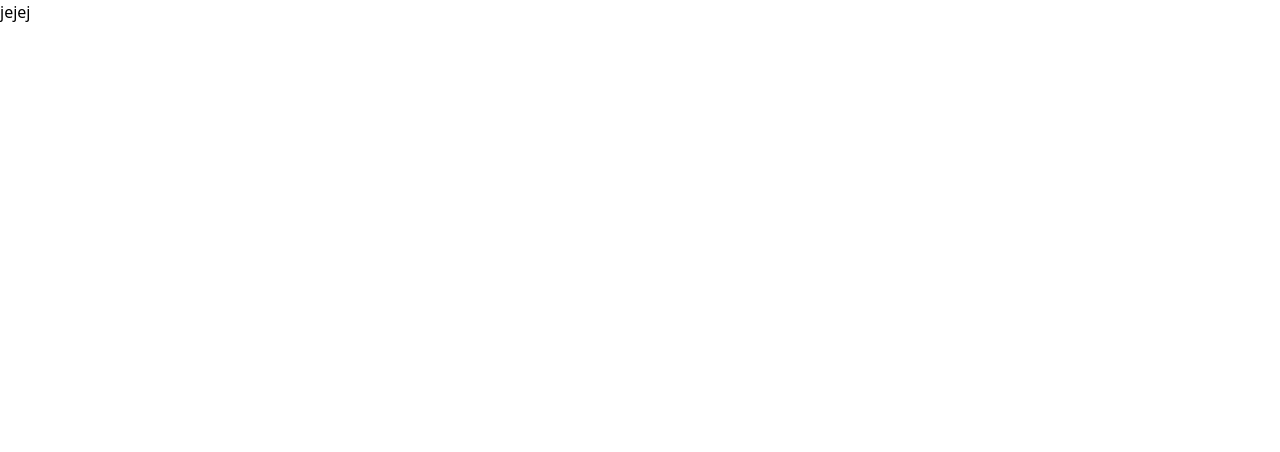
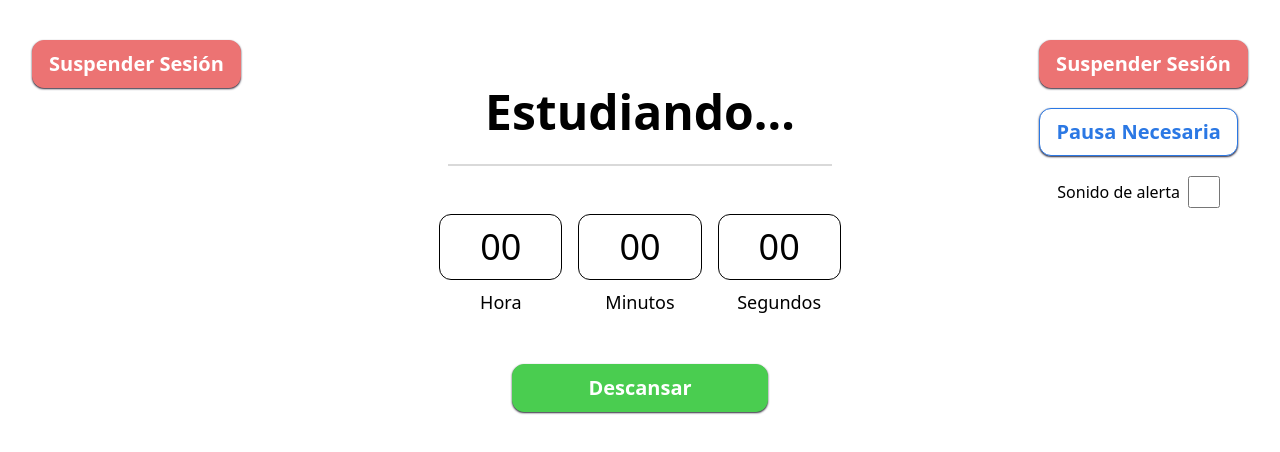
Before and after one commit to David-A-Moreno/Lawatty, a Next.js app: page /StudyPanel in a window 1280 px wide. Shown: the top 452 px of the page. Built offline with nearby package versions, Linux system fonts and the light colour scheme.

Commit message:
implementacion panel de estudio

```diff
--- a/src/app/SetTime/page.jsx
+++ b/src/app/SetTime/page.jsx
@@ -2,7 +2,7 @@
 import ButtonBack from "../components/buttonBack";
 import { useRouter } from 'next/navigation';
 import { useDispatch, useSelector } from "react-redux";
-import { setLastInterface } from "../features/answers/answersSlice";
+import { setLastInterface, setSessionTime } from "../features/answers/answersSlice";
 
 export default function Time() {
 
@@ -30,14 +30,14 @@
       <section className="flex flex-col items-center ">
         <h1 className="mt-15 mb-7 font-bold w-auto text-5xl">¿Cuánto tiempo vas a estudiar?</h1>
         <div className="w-96 mb-12 h-px border border-t border-solid border-gray-line p-0 mx-auto"></div>
-        <select className="mt-5 mb-10 bg-white focus:outline-none text-sky-blue font-bold py-2 px-4 rounded-xl text-xl border w-80 border-blue-text-button h-12 shadow-sm shadow-purple-text">
+        <select className="mt-5 mb-10 bg-white focus:outline-none text-sky-blue font-bold py-2 px-4 rounded-xl text-xl border w-80 border-blue-text-button h-12 shadow-sm shadow-purple-text" onChange={e => dispatch(setSessionTime(+e.target.value))}>
           <option value="1">1 hora</option>
           <option value="2">2 horas</option>
           <option value="3">3 horas</option>
           <option value="4">4 horas</option>
           <option value="5">5 horas</option>
         </select>
-        <ButtonBack texto='Continuar' onClick={console.log('jeje')} />
+        <ButtonBack texto='Continuar' onClick={()=> {router.push('/StudyPanel')}} />
       </section>
     </>
   );
--- a/src/app/StudyPanel/page.jsx
+++ b/src/app/StudyPanel/page.jsx
@@ -1,8 +1,64 @@
 'use client';
+import ButtonBack from "../components/buttonBack";
+import { useRouter } from 'next/navigation';
+import { useDispatch, useSelector } from "react-redux";
+import { setLastInterface, setSessionTime } from "../features/answers/answersSlice";
+import { useState } from 'react';
+import Button from "../components/button";
 
-export default function Time({timeSystem}) {
+export default function Time({ timeSystem }) {
+
+    const [checked, setChecked] = useState(false);
+
+    function handleChange() {
+        setChecked(!checked);
+    }
 
     return (
-        <h1>jejej</h1>
+        <>
+            <div className="flex justify-between mt-10">
+                <button onClick={console.log('jeje')} className=" bg-suspend-session-button-color hover:bg-hover-suspend-session-color active:bg-click-suspend-session-color text-white font-bold py-2 px-4 rounded-xl w-46 text-xl border  border-suspend-session-button-color ml-8 h-12 shadow-sm shadow-purple-text">
+                    Suspender Sesión
+                </button>
+                <div className=" flex flex-col items-center gap-10">
+                    <button onClick={console.log('jeje')} className=" bg-suspend-session-button-color hover:bg-hover-suspend-session-color active:bg-click-suspend-session-color text-white font-bold py-2 px-4 rounded-xl w-46 text-xl border  border-suspend-session-button-color h-12 mr-8  shadow-sm shadow-purple-text">
+                        Suspender Sesión
+                    </button>
+
+                </div>
+            </div>
+
+            <div className="flex">
+                <div className="w-2/6 "/>
+                <section className="flex flex-col items-center w-2/6 ">
+                    <h1 className="mt-15 mb-7 font-bold w-auto text-5xl">Estudiando...</h1>
+                    <div className="w-96 mb-12 h-px border border-t border-solid border-gray-line p-0 mx-auto"></div>
+                    <div className="flex justify-center item gap-4 mb-12">
+                        <div className="text-center">
+                            <p className="px-10 py-3 text-4xl border border-black rounded-xl">00</p>
+                            <p className="text-lg pt-2">Hora</p>
+                        </div>
+                        <div className="text-center">
+                            <p className="px-10 py-3 text-4xl border border-black rounded-xl">00</p>
+                            <p className="text-lg pt-2">Minutos</p>
+                        </div>
+                        <div className="text-center">
+                            <p className="px-10 py-3 text-4xl border border-black rounded-xl">00</p>
+                            <p className="text-lg pt-2">Segundos</p>
+                        </div>
+                    </div>
+                    <button onClick={console.log('jeje')} className=" bg-rest-button-color hover:bg-hover-rest-color active:bg-click-rest-color text-white font-bold py-2 px-4 rounded-xl w-64 text-xl border mb-5 border-rest-button-color h-12 shadow-sm shadow-purple-text">
+                        Descansar
+                    </button>
+                </section>
+                <div className="flex flex-col items-center gap-5 w-2/6 pl-36 pt-5">
+                    <Button texto={'Pausa Necesaria'} widht={60} onClick={console.log('pausa necesaria')} />
+                    <label className="inline-flex items-center">
+                        <span className="mr-2 text-gray-700">Sonido de alerta</span>
+                        <input type="checkbox" className="form-checkbox h-8 w-8 font-bold text-indigo-600" checked={checked} onChange={handleChange} />
+                    </label>
+                </div>
+            </div>
+        </>
     );
 }
--- a/src/app/components/button.jsx
+++ b/src/app/components/button.jsx
@@ -1,8 +1,9 @@
 import React from 'react';
 
-const Button = ({ texto, onClick }) => {
+const Button = ({ texto, onClick, widht }) => {
+
   return (
-    <button onClick={onClick} className="bg-white hover:bg-hover-color-button active:bg-click-color-button text-blue-text-button font-bold py-2 px-4 rounded-xl text-xl border w-80 border-blue-text-button h-12 shadow-sm shadow-purple-text">
+    <button onClick={onClick} className={`w-${widht} bg-white hover:bg-hover-color-button active:bg-click-color-button text-blue-text-button font-bold py-2 px-4 rounded-xl text-xl border border-blue-text-button h-12 shadow-sm shadow-purple-text `}>
       {texto}
     </button>
   );
--- a/src/app/page.jsx
+++ b/src/app/page.jsx
@@ -118,7 +118,7 @@
           <div className="w-96 mb-12 h-px border border-t border-solid border-gray-line p-0 mx-auto"></div>
           <div className="flex flex-col gap-5 mb-5">
             {buttons.map((button, index) => (
-              <Button key={index} texto={button.optionTitle}
+              <Button key={index} texto={button.optionTitle} widht={80}
               onClick={() => {updateInformation(index, button.nextInterface)}} />
             ))}
           </div>
--- a/tailwind.config.js
+++ b/tailwind.config.js
@@ -22,9 +22,14 @@
         'purple-text': '#2C2738',
         'hover-color-button-back': '#256CD0',
         'click-color-button-back': '#205DB2',
-        'sky-blue': '#7A96BD'
+        'sky-blue': '#7A96BD',
+        'suspend-session-button-color': '#EC7373',
+        'hover-suspend-session-color':'#D64141',
+        'click-suspend-session-color':'#AF1F1F',
+        'rest-button-color': '#4ACD50',
+        'hover-rest-color': '#25AD2A',
+        'click-rest-color':'#108D15'
       },
-
   },
   plugins: [],
 }
```
